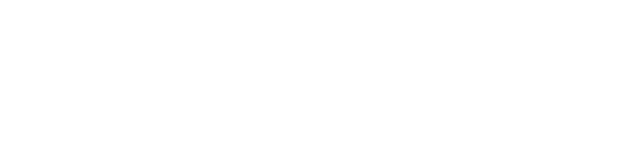
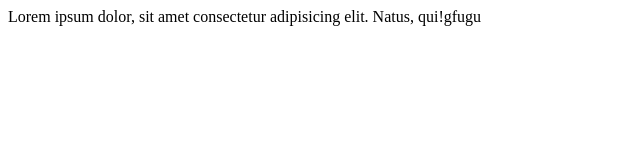
Before and after one commit to Gunjan125/gunjan19.github.io, a plain HTML site: page index.html in a window 1280 px wide. Shown: the whole page, without its empty margins (0-640 px from the left). Drawn offline with Linux system fonts and the light colour scheme.

Commit message:
comleted

```diff
--- a/index.html
+++ b/index.html
@@ -6,5 +6,7 @@
     <meta name="viewport" content="width=device-width, initial-scale=1.0" />
     <title>Document</title>
   </head>
-  <body></body>
+  <body>
+    Lorem ipsum dolor, sit amet consectetur adipisicing elit. Natus, qui!gfugu
+  </body>
 </html>
```
